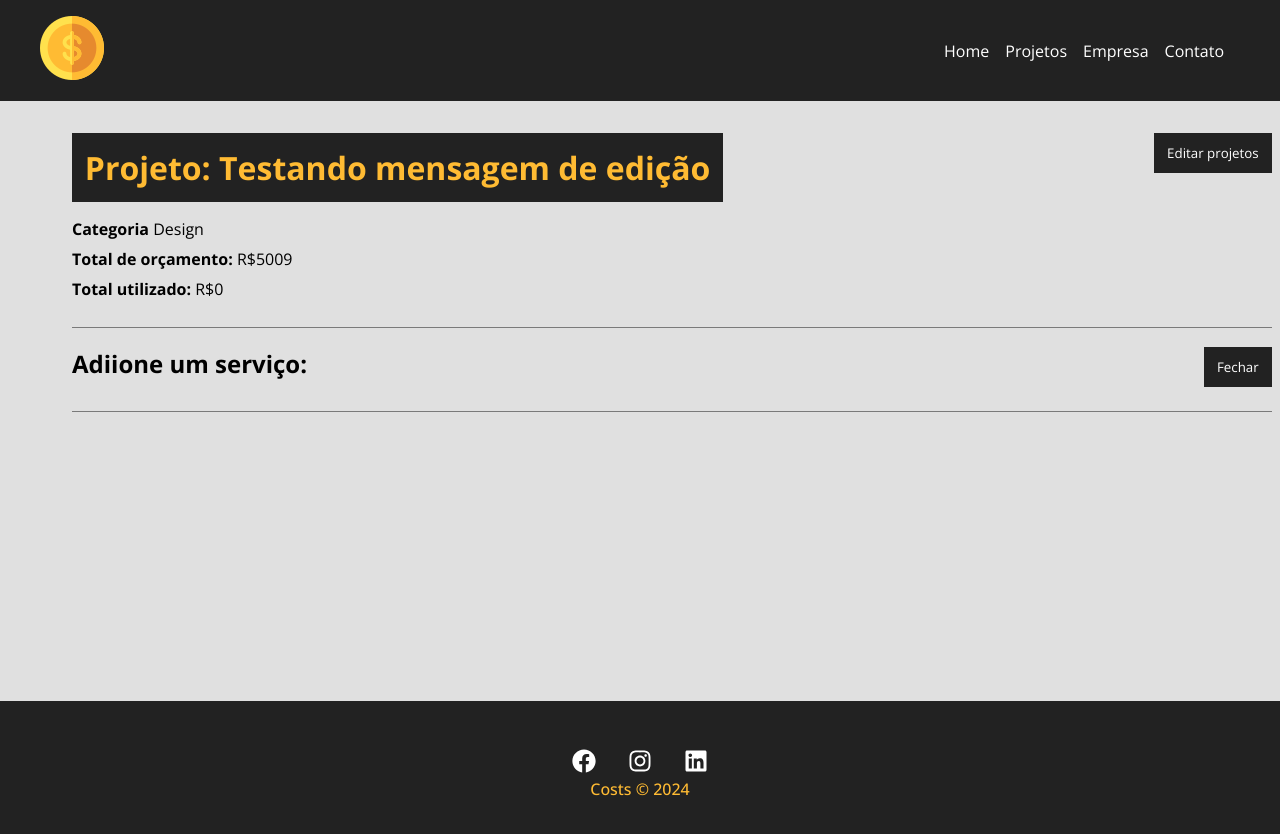
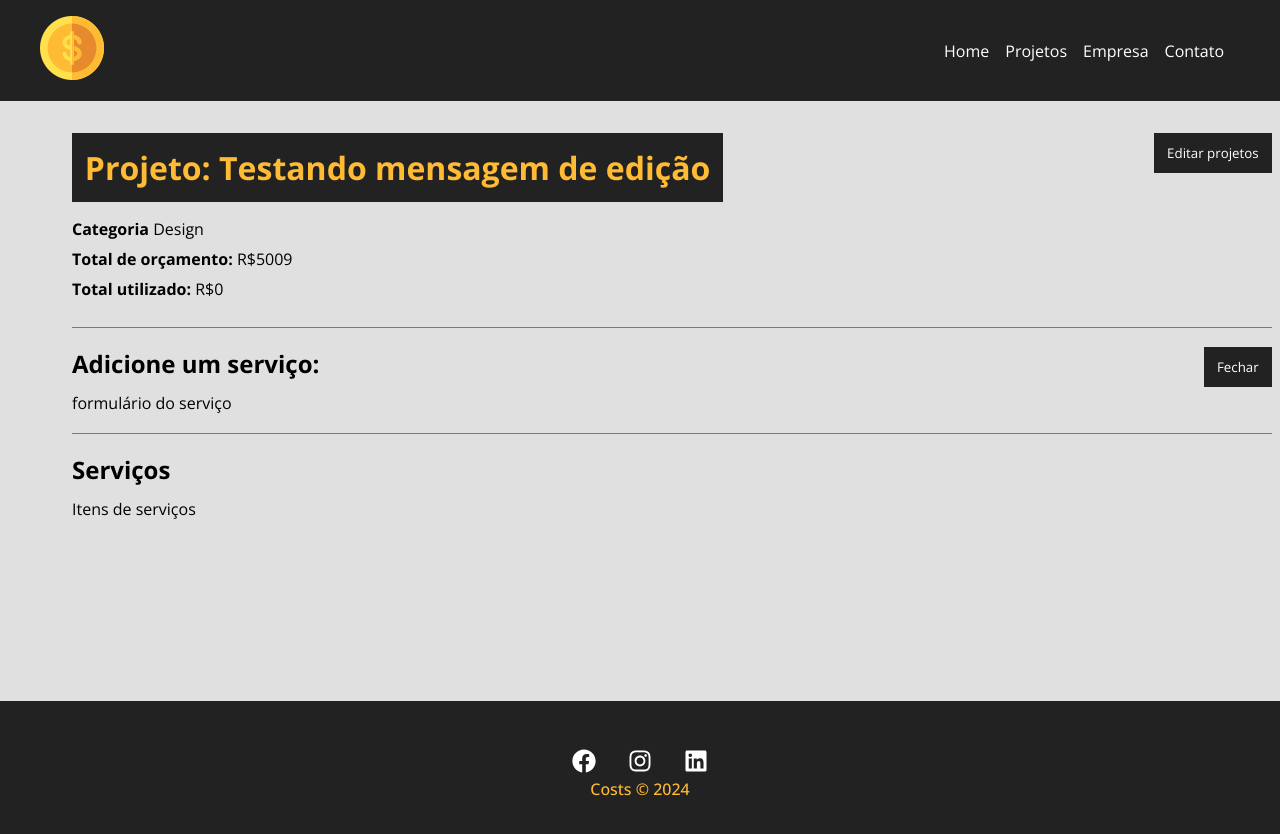
Before and after one commit to screm1n/costs-project, a React (Create React App) app in the folder costs/: page /project/30b5 in a window 1280 px wide. Both pictures are taken after a click on the button "Adicionar serviço". Shown: the top 834 px of the page. Built offline with nearby package versions, Linux system fonts and the light colour scheme; data requests are answered from the project's data file; the HTML template or start-up script is replaced by a standard one.

Commit message:
service area basis done

```diff
--- a/costs/src/components/pages/Project.js
+++ b/costs/src/components/pages/Project.js
@@ -101,11 +101,18 @@
                         )}
                     </div>
                     <div className={styles.service_form_container}>
-                            <h2>Adiione um serviço:</h2>
+                            <h2>Adicione um serviço:</h2>
                             <button className={styles.btn} onClick={toggleServiceForm}>
                             {!showServiceForm ? 'Adicionar serviço' : 'Fechar'}
                         </button>
+                        <div className={styles.project_info}>
+                            {showServiceForm && <div>formulário do serviço</div>}
+                        </div>
                     </div>
+                    <h2>Serviços</h2>
+                    <Container customClass="start">
+                            <p>Itens de serviços</p>
+                    </Container>
                 </Container>
             </div>
         ) : (
```
